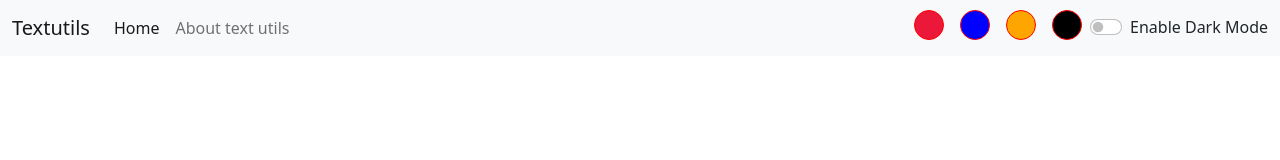
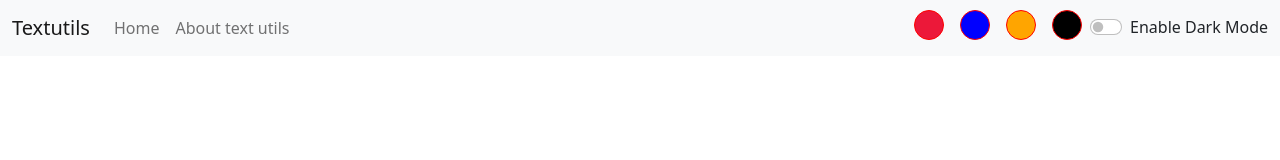
Before and after one commit to uzair354123/reactjs_course, a React (Create React App) app: page / in a window 1280 px wide. Shown: the top 160 px of the page. Built offline with nearby package versions, Linux system fonts and the light colour scheme.

Commit message:
Bug Fixes

```diff
--- a/src/App.js
+++ b/src/App.js
@@ -45,7 +45,6 @@ function App() {
   };
   return (
     <>
-      {/* <Navbar /> */}
       <Router>
         <Navbar
           title="Textutils"
--- a/src/components/Navbar.js
+++ b/src/components/Navbar.js
@@ -25,7 +25,7 @@ export default function Navbar(props) {
           <ul className="navbar-nav me-auto mb-2 mb-lg-0">
             <li className="nav-item">
               <Link
-                className="nav-link active"
+                className="nav-link"
                 aria-current="page"
                 to="/reactjs_course"
               >
--- a/src/components/TextForm.js
+++ b/src/components/TextForm.js
@@ -101,7 +101,7 @@ export default function TextForm(props) {
           {
             value
               .trim()
-              .split(" ")
+              .split(/\s+/)
               .filter(function (element) {
                 return element !== "";
               }).length
```
